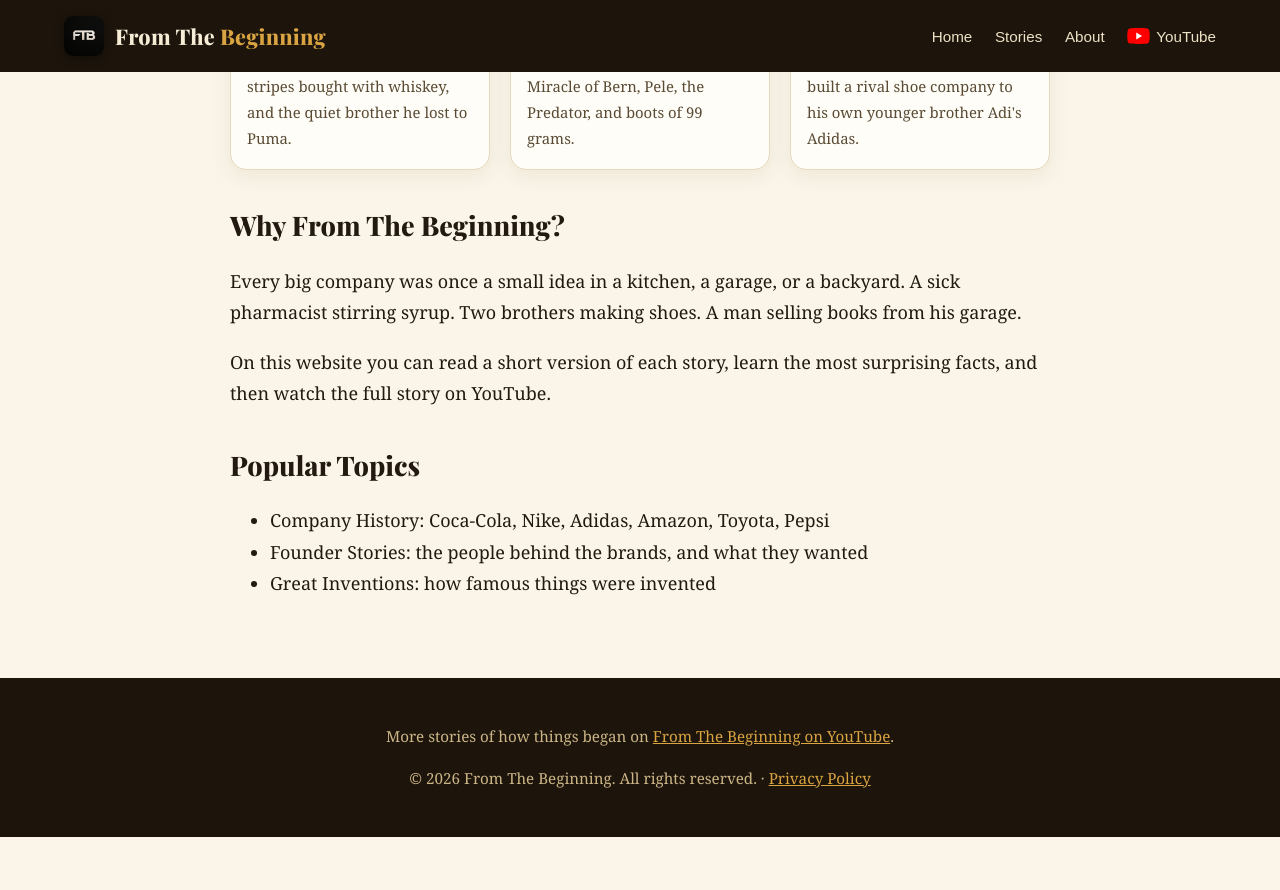
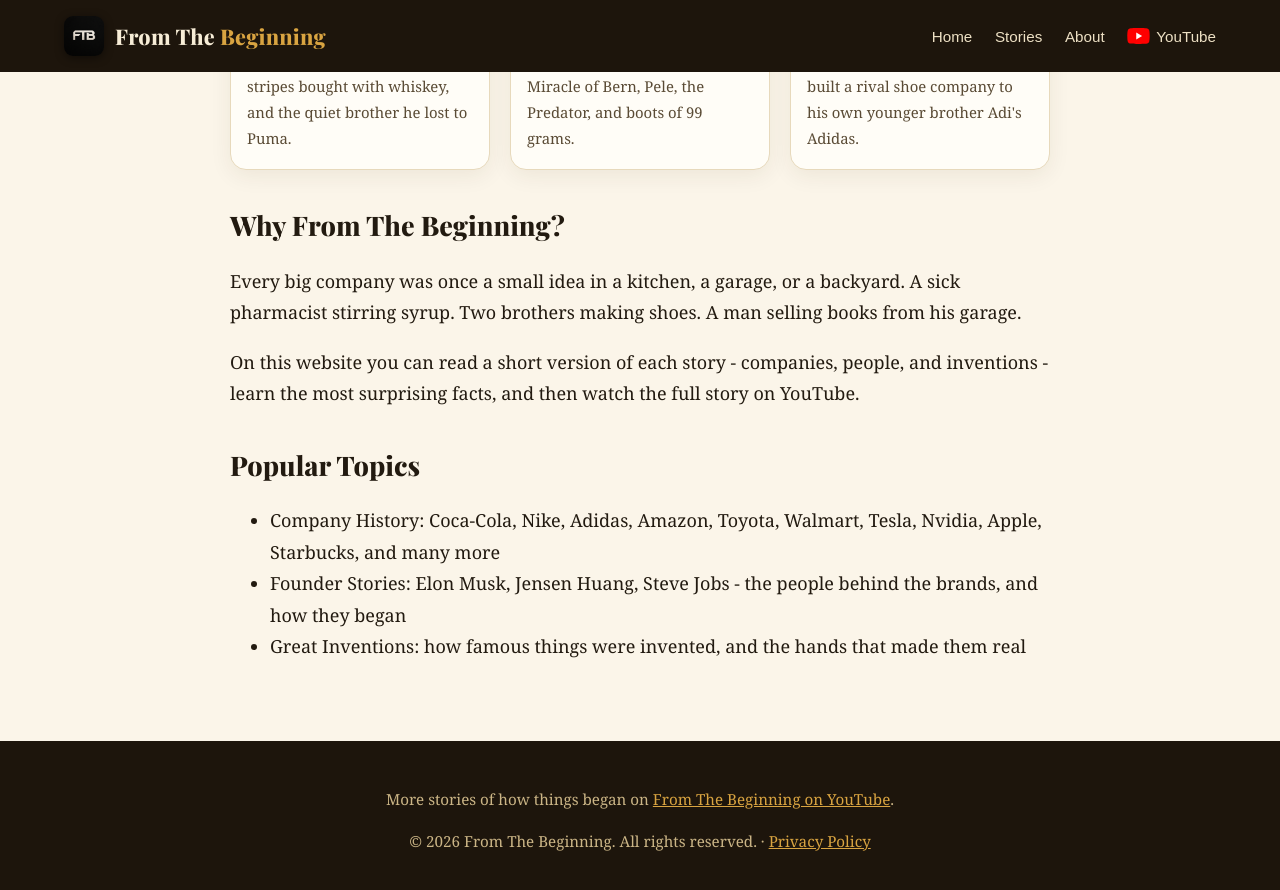
Before and after one commit to docsachmienphi/FTB, a Jekyll site: the page built from index.html, in a window 1280 px wide and 900 px high, scrolled down 2320 px. Shown: the top 890 px of the window. Built offline with Jekyll 4.4.1, drawn with Linux system fonts in a browser that asks for light colours; the list of posts is cut into pages by our own code; before the commit the page ends 3157 px from its top, so only the background shows below that.

Commit message:
Homepage: refresh Why/Popular Topics to the three pillars (Companies / People / Inventions) with founder names, aligned with the new About texts

```diff
--- a/index.html
+++ b/index.html
@@ -44,12 +44,12 @@ description: "The entire history of famous companies and founders, told slowly i
 
 <p>Every big company was once a small idea in a kitchen, a garage, or a backyard. A sick pharmacist stirring syrup. Two brothers making shoes. A man selling books from his garage.</p>
 
-<p>On this website you can read a short version of each story, learn the most surprising facts, and then watch the full story on YouTube.</p>
+<p>On this website you can read a short version of each story - companies, people, and inventions - learn the most surprising facts, and then watch the full story on YouTube.</p>
 
 <h2>Popular Topics</h2>
 
 <ul>
-<li>Company History: Coca-Cola, Nike, Adidas, Amazon, Toyota, Pepsi</li>
-<li>Founder Stories: the people behind the brands, and what they wanted</li>
-<li>Great Inventions: how famous things were invented</li>
+<li>Company History: Coca-Cola, Nike, Adidas, Amazon, Toyota, Walmart, Tesla, Nvidia, Apple, Starbucks, and many more</li>
+<li>Founder Stories: Elon Musk, Jensen Huang, Steve Jobs - the people behind the brands, and how they began</li>
+<li>Great Inventions: how famous things were invented, and the hands that made them real</li>
 </ul>
```
